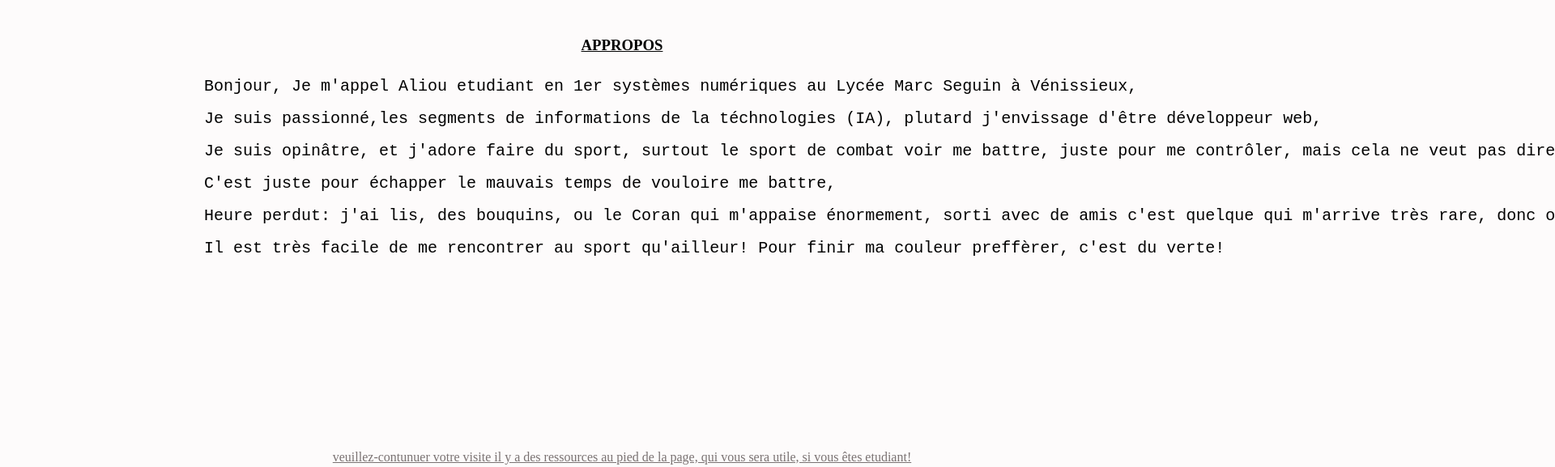
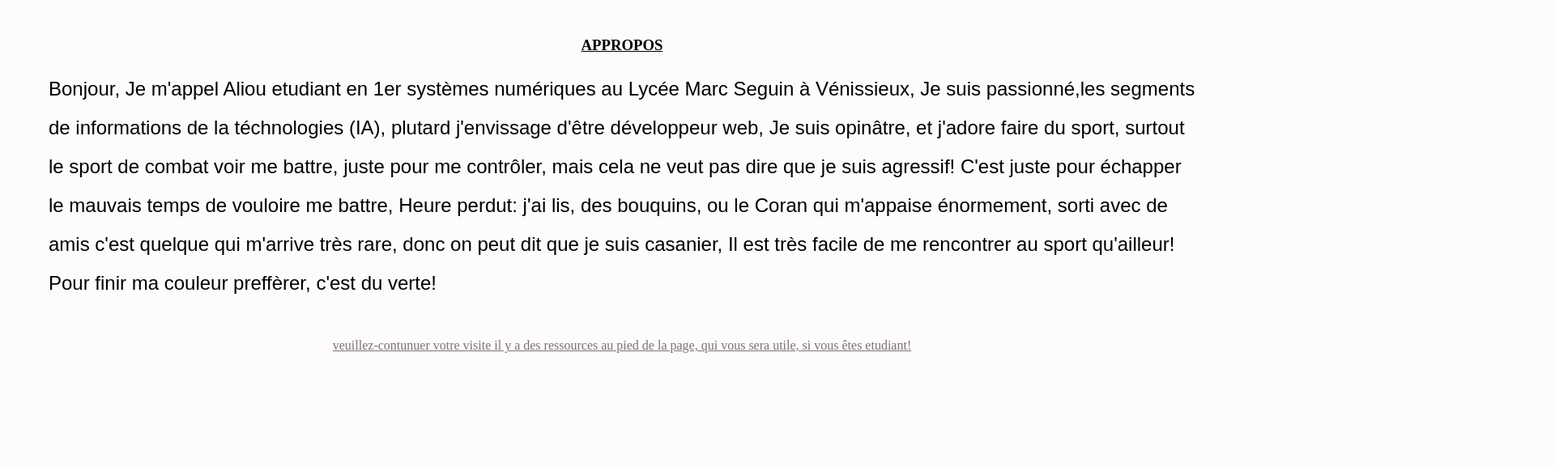
Before and after one commit to toumbalepuissant/ab, a plain HTML site: page index.html in a window 1280 px wide. Shown: the part 1103-1680 px from the top of the page at 81% size, 1920 px wide, since content can reach past the window. Drawn offline with Linux system fonts and the light colour scheme.

Commit message:
Update index.html

```diff
--- a/index.html
+++ b/index.html
@@ -145,6 +145,7 @@
             border-bottom:hidden;
             border-right:hidden;
             padding-bottom: 4%;
+            font-size:pre;
 
         }
         h1:hover{
@@ -195,6 +196,7 @@
             line-height: 2;
             font-language-override: unset;
             text-align: left;
+
         }
         .apd{
             text-decoration: underline;
@@ -291,13 +293,13 @@
         <div id="Appropos" class="ap">
             <h3 class="apd">Appropos</h3>
 
-            <hgroup class="paragraphe1"> <pre>
+            <hgroup class="paragraphe1">
                 Bonjour, Je m'appel Aliou etudiant en 1er systèmes numériques au Lycée Marc Seguin à Vénissieux,
                 Je suis passionné,les segments de informations de la téchnologies (IA), plutard j'envissage d'être développeur web,
                 Je suis opinâtre, et j'adore faire du sport, surtout le sport de combat voir me battre, juste pour me contrôler, mais cela ne veut pas dire que je suis agressif!
                 C'est juste pour échapper le mauvais temps de vouloire me battre,
                 Heure perdut: j'ai lis, des bouquins, ou le Coran qui m'appaise énormement, sorti avec de amis c'est quelque qui m'arrive très rare, donc on peut dit que je suis casanier,
-                Il est très facile de me rencontrer au sport qu'ailleur! Pour finir ma couleur preffèrer, c'est du verte! <pre>
+                Il est très facile de me rencontrer au sport qu'ailleur! Pour finir ma couleur preffèrer, c'est du verte!
 
 
 
```
